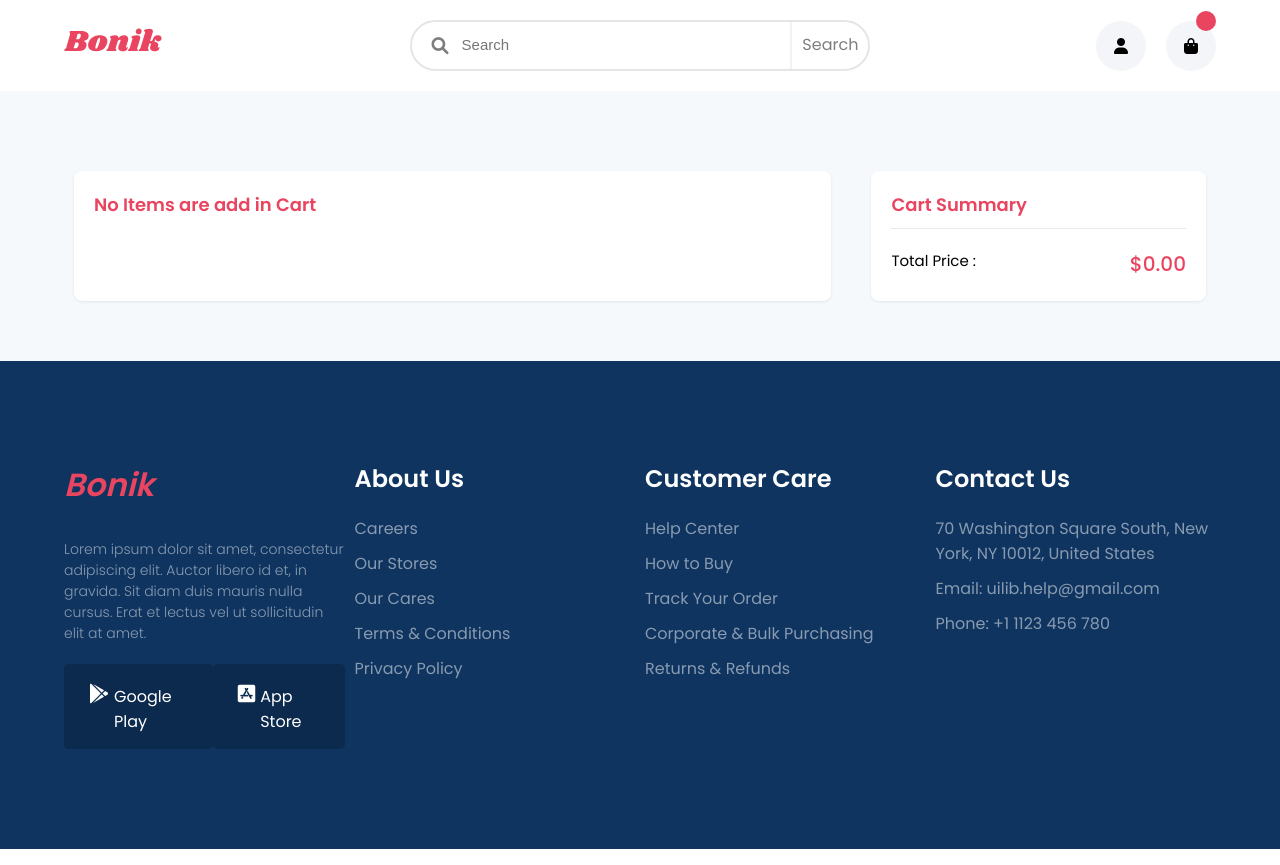
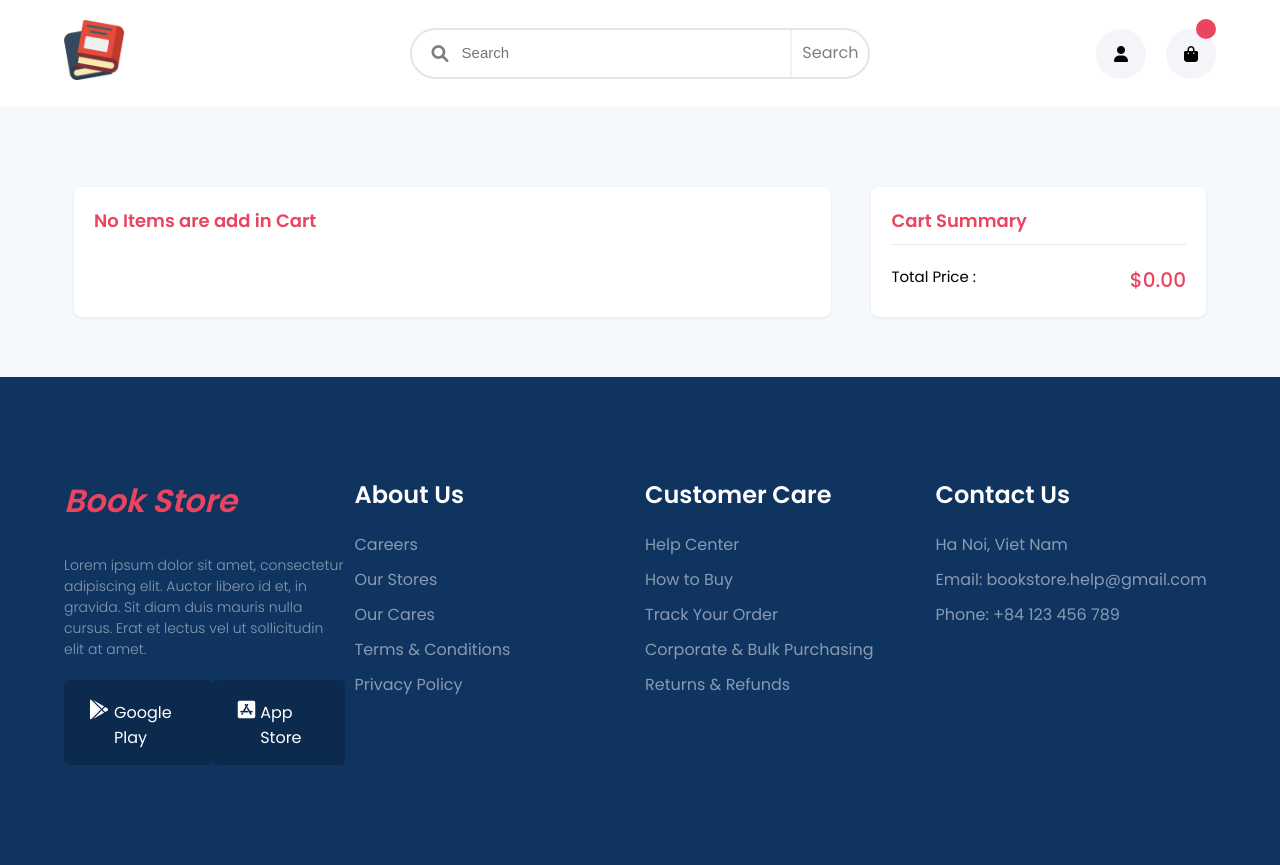
Before and after one commit to Linh277-2001/Book_Frontend, a React (Create React App) app: page /cart in a window 1280 px wide. Built offline with nearby package versions, Linux system fonts and the light colour scheme.

Commit message:
Next Push

```diff
--- a/public/index.html
+++ b/public/index.html
@@ -2,13 +2,13 @@
 <html lang="en">
   <head>
     <meta charset="utf-8" />
-    <link rel="icon" href="%PUBLIC_URL%/favicon.png" />
+    <link rel="icon" href="%PUBLIC_URL%/book.png" />
     <meta name="viewport" content="width=device-width, initial-scale=1" />
     <meta name="theme-color" content="#000000" />
     <meta name="description" content="Web site created using create-react-app" />
     <link rel="stylesheet" href="https://use.fontawesome.com/releases/v6.0.0/css/all.css" integrity="sha384-3B6NwesSXE7YJlcLI9RpRqGf2p/EgVH8BgoKTaUrmKNDkHPStTQ3EyoYjCGXaOTS" crossorigin="anonymous" />
     <link rel="manifest" href="%PUBLIC_URL%/manifest.json" />
-    <title>React Js Ecommerce Template</title>
+    <title>Book Store</title>
   </head>
   <body>
     <noscript>You need to enable JavaScript to run this app.</noscript>
--- a/src/common/footer/Footer.jsx
+++ b/src/common/footer/Footer.jsx
@@ -7,7 +7,7 @@ const Footer = () => {
       <footer>
         <div className='container grid2'>
           <div className='box'>
-            <h1>Bonik</h1>
+            <h1>Book Store</h1>
             <p>Lorem ipsum dolor sit amet, consectetur adipiscing elit. Auctor libero id et, in gravida. Sit diam duis mauris nulla cursus. Erat et lectus vel ut sollicitudin elit at amet.</p>
             <div className='icon d_flex'>
               <div className='img d_flex'>
@@ -44,9 +44,9 @@ const Footer = () => {
           <div className='box'>
             <h2>Contact Us</h2>
             <ul>
-              <li>70 Washington Square South, New York, NY 10012, United States </li>
-              <li>Email: uilib.help@gmail.com</li>
-              <li>Phone: +1 1123 456 780</li>
+              <li>Ha Noi, Viet Nam</li>
+              <li>Email: bookstore.help@gmail.com</li>
+              <li>Phone: +84 123 456 789</li>
             </ul>
           </div>
         </div>
--- a/src/common/header/Search.jsx
+++ b/src/common/header/Search.jsx
@@ -1,5 +1,5 @@
 import React from "react"
-import logo from "../../components/assets/images/logo.svg"
+import logo from "../../components/assets/images/book.png"
 import { Link } from "react-router-dom"
 
 const Search = ({ CartItem }) => {
@@ -15,7 +15,7 @@ const Search = ({ CartItem }) => {
         <div className='container c_flex'>
           <div className='logo width '>
             <Link to='/'>
-              <img src={logo} alt='' />
+              <img src={logo} alt='' style={{width: 60}}/>
             </Link>
           </div>
 
```
Also changed, not shown: public/book.png (added), src/components/assets/images/book.png (added).
